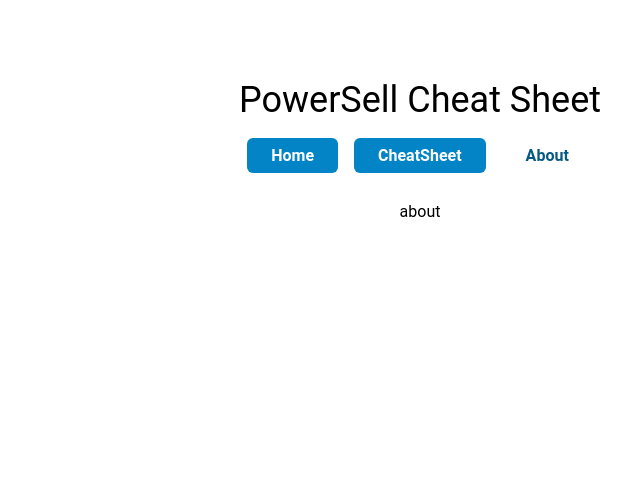
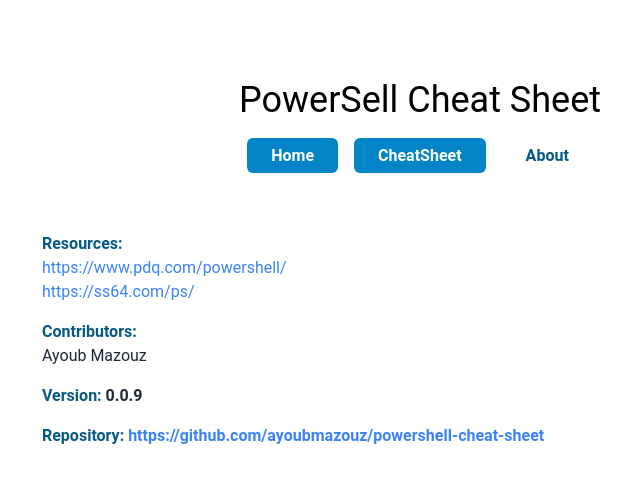
Before and after one commit to AyoubMazouz/powershell-cheat-sheet, a React (Create React App) app: page /about in a window 1280 px wide. Shown: the top 482 px of the page, without its empty margins (220-860 px from the left). Built offline with nearby package versions, Linux system fonts and the light colour scheme.

Commit message:
Add About Page

```diff
--- a/src/App.css
+++ b/src/App.css
@@ -482,6 +482,11 @@
   grid-column: span 5 / span 5;
 }
 
+.my-8 {
+  margin-top: 2rem;
+  margin-bottom: 2rem;
+}
+
 .mb-4 {
   margin-bottom: 1rem;
 }
@@ -514,16 +519,24 @@
   height: 2rem;
 }
 
+.h-\[55vh\] {
+  height: 55vh;
+}
+
 .max-h-\[65vh\] {
   max-height: 65vh;
 }
 
-.w-24 {
-  width: 6rem;
+.w-\[480px\] {
+  width: 480px;
 }
 
 .w-full {
   width: 100%;
+}
+
+.w-24 {
+  width: 6rem;
 }
 
 .w-20 {
@@ -659,11 +672,6 @@
   background-color: rgb(2 132 199 / var(--tw-bg-opacity));
 }
 
-.bg-green-500 {
-  --tw-bg-opacity: 1;
-  background-color: rgb(34 197 94 / var(--tw-bg-opacity));
-}
-
 .p-4 {
   padding: 1rem;
 }
@@ -703,8 +711,20 @@
   padding-bottom: 0.5rem;
 }
 
+.text-center {
+  text-align: center;
+}
+
 .font-\[Roboto\] {
   font-family: Roboto;
+}
+
+.text-\[19rem\] {
+  font-size: 19rem;
+}
+
+.text-\[4rem\] {
+  font-size: 4rem;
 }
 
 .text-sm {
@@ -740,6 +760,21 @@
   font-weight: 500;
 }
 
+.text-gray-800 {
+  --tw-text-opacity: 1;
+  color: rgb(31 41 55 / var(--tw-text-opacity));
+}
+
+.text-sky-800 {
+  --tw-text-opacity: 1;
+  color: rgb(7 89 133 / var(--tw-text-opacity));
+}
+
+.text-sky-600 {
+  --tw-text-opacity: 1;
+  color: rgb(2 132 199 / var(--tw-text-opacity));
+}
+
 .text-gray-700 {
   --tw-text-opacity: 1;
   color: rgb(55 65 81 / var(--tw-text-opacity));
@@ -750,14 +785,19 @@
   color: rgb(255 255 255 / var(--tw-text-opacity));
 }
 
-.text-sky-800 {
-  --tw-text-opacity: 1;
-  color: rgb(7 89 133 / var(--tw-text-opacity));
-}
-
 .text-sky-700 {
   --tw-text-opacity: 1;
   color: rgb(3 105 161 / var(--tw-text-opacity));
+}
+
+.text-blue-500 {
+  --tw-text-opacity: 1;
+  color: rgb(59 130 246 / var(--tw-text-opacity));
+}
+
+.underline {
+  -webkit-text-decoration-line: underline;
+          text-decoration-line: underline;
 }
 
 .shadow-lg {
@@ -796,14 +836,6 @@
   transition-duration: 150ms;
 }
 
-.transition-colors {
-  transition-property: color, background-color, border-color, fill, stroke, -webkit-text-decoration-color;
-  transition-property: color, background-color, border-color, text-decoration-color, fill, stroke;
-  transition-property: color, background-color, border-color, text-decoration-color, fill, stroke, -webkit-text-decoration-color;
-  transition-timing-function: cubic-bezier(0.4, 0, 0.2, 1);
-  transition-duration: 150ms;
-}
-
 .--nth-child-bg:nth-child(odd) {
   background: hsl(0, 0%, 94%)
 }
@@ -815,19 +847,9 @@
   color: rgb(7 89 133 / var(--tw-text-opacity));
 }
 
-.hover\:bg-sky-500:hover {
-  --tw-bg-opacity: 1;
-  background-color: rgb(14 165 233 / var(--tw-bg-opacity));
-}
-
 .hover\:text-sky-500:hover {
   --tw-text-opacity: 1;
   color: rgb(14 165 233 / var(--tw-text-opacity));
-}
-
-.hover\:text-green-500:hover {
-  --tw-text-opacity: 1;
-  color: rgb(34 197 94 / var(--tw-text-opacity));
 }
 
 .hover\:ring-sky-300:hover {
@@ -853,6 +875,10 @@
 }
 
 @media (min-width: 768px) {
+  .md\:w-\[820px\] {
+    width: 820px;
+  }
+
   .md\:min-w-\[600px\] {
     min-width: 600px;
   }
--- a/src/index.css
+++ b/src/index.css
@@ -4,6 +4,5 @@
 
 @layer utilities {
     .--nth-child-bg:nth-child(odd) { background: hsl(0, 0%, 94%) }
-
 }
 .active { @apply bg-white text-sky-800 }
--- /dev/null
+++ b/src/pages.data.js
@@ -0,0 +1,14 @@
+
+export const about = {
+    resources: [
+        'https://www.pdq.com/powershell/',
+        'https://ss64.com/ps/'
+    ],
+    contributors: [
+        'Ayoub Mazouz'
+    ],
+    powerShellCheatSheet: {
+        version: '0.0.9'
+    },
+    repository: 'https://github.com/ayoubmazouz/powershell-cheat-sheet',
+}
--- a/src/pages/About.js
+++ b/src/pages/About.js
@@ -1,7 +1,30 @@
-import React from 'react'
+import { about as data } from '../pages.data'
 
-export default function about() {
+export default function About() {
   return (
-    <div>about</div>
+    <div className='w-[480px] md:w-[820px] lg:max-w-[1100px] my-8 text-gray-800'>
+      <div className='px-2 md:px-8 w-full space-y-4'>
+        <div className=''>
+          <h1 className='text-sky-800 font-semibold'>Resources:</h1>
+          <ul className='text-blue-500'>
+            {data.resources.map(v => <li><a href={v}>{v}</a></li>)}
+          </ul>
+        </div>
+        <div className=''>
+          <h1 className='text-sky-800 font-semibold'>Contributors:</h1>
+          <ul className=''>
+            {data.contributors.map(v => <p>{v}</p>)}
+          </ul>
+        </div>
+        <div>
+          <h3 className='text-sky-800 font-semibold'
+          >Version: <span className='text-gray-800'>{data.powerShellCheatSheet.version}</span></h3>
+        </div>
+        <div>
+          <h3 className='text-sky-800 font-semibold'
+          >Repository: <a href={data.repository} className='text-blue-500'>{data.repository}</a></h3>
+        </div>
+      </div>
+    </div>
   )
 }
--- a/src/pages/CheatSheet.js
+++ b/src/pages/CheatSheet.js
@@ -1,5 +1,5 @@
 import { useState } from 'react'
-import { data } from '../data'
+import { data } from '../powerShellCheatSheet.data'
 import ResultTable from '../components/CheatSheet/ResultTable'
 import Options from '../components/CheatSheet/Options'
 
--- a/src/pages/PageNotFound.js
+++ b/src/pages/PageNotFound.js
@@ -1,10 +1,21 @@
-import { useLocation } from 'react-router-dom'
+import { useLocation, useNavigate } from 'react-router-dom'
 
 export default function PageNotFound() {
 
     const location = useLocation()
+    const navigate = useNavigate()
 
   return (
-    <div>PageNotFound | The Page {location.pathname} Not Found</div>
+    <div className='max-w-[1100px] h-[55vh] flex justify-center items-center'>
+        <div className='text-center'>
+            <div className='text-[19rem]'>404</div>
+            <div className='text-[4rem]'>PAGE NOT FOUND</div>
+            <div className=''
+                >The page <span className='font-semibold'>"{location.pathname}"</span> is not found</div>
+            <div onClick={() => navigate('/')}
+                className='text-sky-600 underline font-semibold'
+                >Go Back</div>
+        </div>
+    </div>
   )
 }
```
Also changed, not shown: src/powerShellCheatSheet.data.js (renamed from src/data.js).
